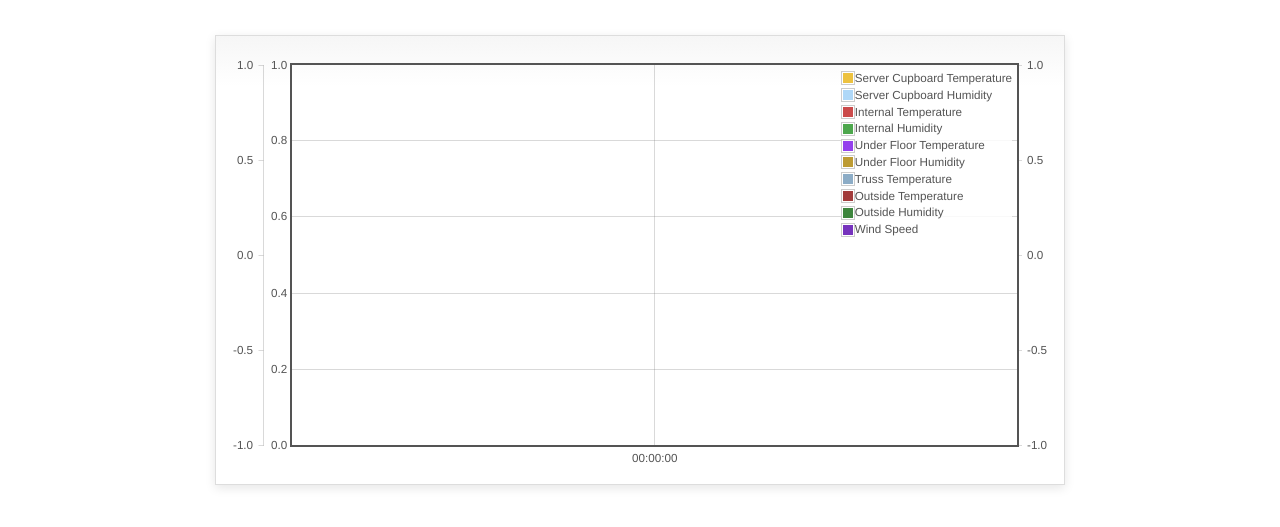
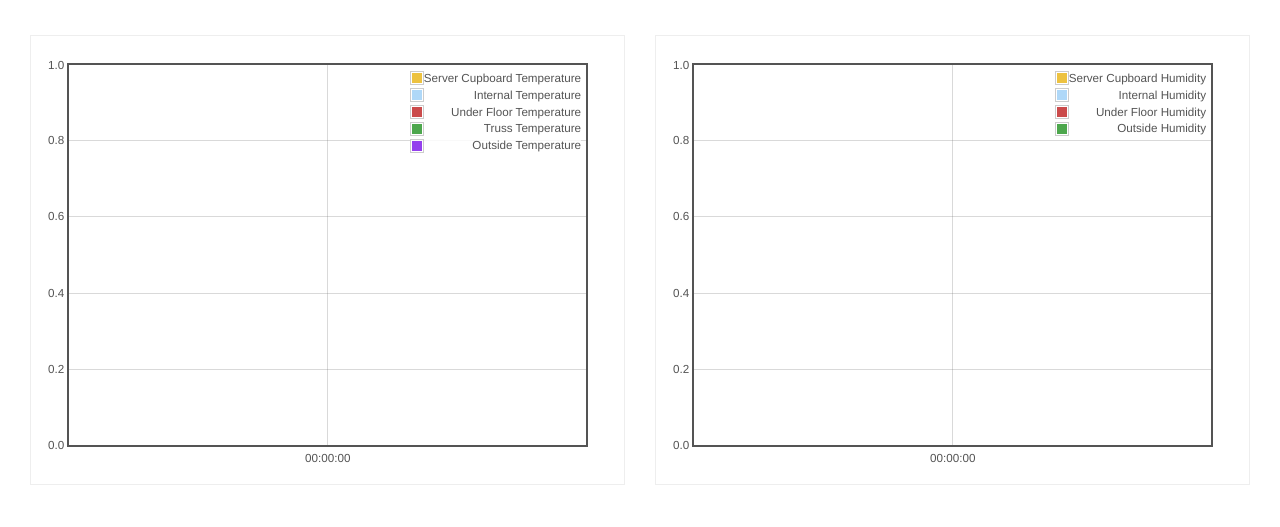
Before and after one commit to warwick-one-metre/onemetre-django, a Django app: page /environment/ in a window 1280 px wide. Shown: the part 52-579 px from the top of the page. Run offline with Django 3.2, Linux system fonts and the light colour scheme; data that the repository does not hold is empty; some libraries are stand-ins or nearby versions.

Commit message:
Split temp and humidity into separate graphs.

```diff
--- a/environment/templates/environment/environment.html
+++ b/environment/templates/environment/environment.html
@@ -7,6 +7,7 @@
 {% block body %}
 <script language="javascript" type="text/javascript" src="{% static 'jquery.flot.js' %}"></script>
 <script language="javascript" type="text/javascript" src="{% static 'jquery.flot.time.js' %}"></script>
+<script language="javascript" type="text/javascript" src="{% static 'jquery.flot.resize.js' %}"></script>
 <script type="text/javascript">
 
 $(function() {
@@ -17,14 +18,11 @@ $(function() {
 		shadowSize: 0
 	};
 
-	var data = [];
+	$.plot("#temperature", [], options);
+	$.plot("#humidity", [], options);
 
-	$.plot("#placeholder", data, options);
-
-	var dataurl = 'json';
-
-	function onDataReceived(json) {
-                // Build the data series
+	function loadTimeseriesPlot(url, id) {
+		function buildPlotData(json) {
 			plot_data = [];
 		        reference_time = json['reference_time'];
 		        jQuery.each(json['blocks'], function(_, block) {
@@ -40,51 +38,56 @@ $(function() {
 		            });
 		        });
 
-		$.plot("#placeholder", plot_data, options);
+			return plot_data;
 		}
 
 		$.ajax({
-		url: dataurl,
+			url: url,
 			type: "GET",
 			dataType: "json",
-		success: onDataReceived
+			success: function(json) { $.plot(id, buildPlotData(json), options); }
 		});
+	}
+
+	loadTimeseriesPlot('json/temperature', '#temperature');
+	loadTimeseriesPlot('json/humidity', '#humidity');
 });
 
 </script>
 <style>
-.demo-container {
+
+.plot-container {
 	box-sizing: border-box;
-	width: 850px;
+	width: 100%;
 	height: 450px;
 	padding: 20px 15px 15px 15px;
 	margin: 15px auto 30px auto;
-	border: 1px solid #ddd;
-	background: #fff;
-	background: linear-gradient(#f6f6f6 0, #fff 50px);
-	background: -o-linear-gradient(#f6f6f6 0, #fff 50px);
-	background: -ms-linear-gradient(#f6f6f6 0, #fff 50px);
-	background: -moz-linear-gradient(#f6f6f6 0, #fff 50px);
-	background: -webkit-linear-gradient(#f6f6f6 0, #fff 50px);
-	box-shadow: 0 3px 10px rgba(0,0,0,0.15);
-	-o-box-shadow: 0 3px 10px rgba(0,0,0,0.1);
-	-ms-box-shadow: 0 3px 10px rgba(0,0,0,0.1);
-	-moz-box-shadow: 0 3px 10px rgba(0,0,0,0.1);
-	-webkit-box-shadow: 0 3px 10px rgba(0,0,0,0.1);
+	border: 1px solid #eee;
 }
 
-.demo-placeholder {
+.plot-placeholder {
 	width: 100%;
 	height: 100%;
 	font-size: 14px;
 	line-height: 1.2em;
 }
 </style>
+
 <div class="container-fluid">
-	<div id="content">
-		<div class="demo-container">
-			<div id="placeholder" class="demo-placeholder"></div>
+  <div class="container-fluid">
+    <div class="row">
+      <div class="col-sm-6">
+        <div class="plot-container">
+          <div id="temperature" class="plot-placeholder"></div>
+        </div>
+      </div>
+      <div class="col-sm-6">
+        <div class="plot-container">
+          <div id="humidity" class="plot-placeholder"></div>
         </div>
       </div>
     </div>
+  </div>
+</div>
+
 {% endblock %}
--- a/environment/urls.py
+++ b/environment/urls.py
@@ -4,5 +4,6 @@ from . import views
 
 urlpatterns = [
     url(r'^$', views.index, name='index'),
-    url(r'json/', views.json, name='json'),
+    url(r'json/temperature/', views.json_temperature),
+    url(r'json/humidity/', views.json_humidity),
 ]
--- a/environment/views.py
+++ b/environment/views.py
@@ -17,45 +17,34 @@ def build_block(reference_time, measurement_types, queryset):
     block['data_columns'] = [ 'time' ]
     block['data'] = []
 
-    for (id, label, type) in measurement_types:
+    for (id, label) in measurement_types:
         block['data_columns'].append(id)
 
         series = {}
         series['label'] = label
-        series['yaxis'] = type.value
         block['series'][id] = series
 
     for e in queryset:
         # Truncate time to previous second
         datum = [ (e.time - reference_time).seconds ]
-        for (id, label, type) in measurement_types:
+        for (id, label) in measurement_types:
             datum.append(float(getattr(e, id, 0)))
 
         block['data'].append(datum)
 
     return block
 
-def json(request):
-
-    class MeasurementType(Enum):
-        Temperature = 1
-        Humidity = 2
-        Speed = 3
+def json_temperature(request):
 
     INTERNAL_MEASUREMENT_TYPES = (
-        ('roomalert_temp', 'Server Cupboard Temperature', MeasurementType.Temperature),
-        ('roomalert_humidity', 'Server Cupboard Humidity', MeasurementType.Humidity),
-        ('dome_temp', 'Internal Temperature', MeasurementType.Temperature),
-        ('dome_humidity', 'Internal Humidity', MeasurementType.Humidity),
-        ('underfloor_temp', 'Under Floor Temperature', MeasurementType.Temperature),
-        ('underfloor_humidity', 'Under Floor Humidity', MeasurementType.Humidity),
-        ('truss_temp', 'Truss Temperature', MeasurementType.Temperature),
+        ('roomalert_temp', 'Server Cupboard Temperature'),
+        ('dome_temp', 'Internal Temperature'),
+        ('underfloor_temp', 'Under Floor Temperature'),
+        ('truss_temp', 'Truss Temperature'),
     )
 
     EXTERNAL_MEASUREMENT_TYPES = (
-        ('air_temperature', 'Outside Temperature', MeasurementType.Temperature),
-        ('air_humidity', 'Outside Humidity', MeasurementType.Humidity),
-        ('wind_speed', 'Wind Speed', MeasurementType.Speed),
+        ('air_temperature', 'Outside Temperature'),
     )
 
     reference_time = datetime.utcnow().replace(tzinfo=timezone.utc)
@@ -67,3 +56,26 @@ def json(request):
     json['blocks'] = [ internal, external ]
 
     return JsonResponse(json)
+
+
+def json_humidity(request):
+
+    INTERNAL_MEASUREMENT_TYPES = (
+        ('roomalert_humidity', 'Server Cupboard Humidity'),
+        ('dome_humidity', 'Internal Humidity'),
+        ('underfloor_humidity', 'Under Floor Humidity'),
+    )
+
+    EXTERNAL_MEASUREMENT_TYPES = (
+        ('air_humidity', 'Outside Humidity'),
+    )
+
+    reference_time = datetime.utcnow().replace(tzinfo=timezone.utc)
+    internal = build_block(reference_time, INTERNAL_MEASUREMENT_TYPES, InternalEnvironmentMeasurement.objects.all())
+    external = build_block(reference_time, EXTERNAL_MEASUREMENT_TYPES, ExternalEnvironmentMeasurement.objects.all())
+
+    json = {}
+    json['reference_time'] = int(time.mktime(reference_time.timetuple()))
+    json['blocks'] = [ internal, external ]
+
+    return JsonResponse(json)
```
Also changed, not shown: onemetre/static/jquery.flot.resize.js (added). Lines whose indentation alone changed are shown as unchanged.
